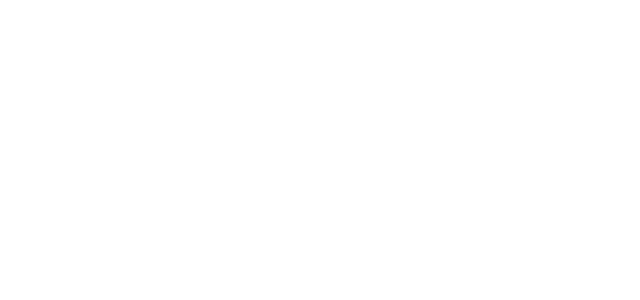
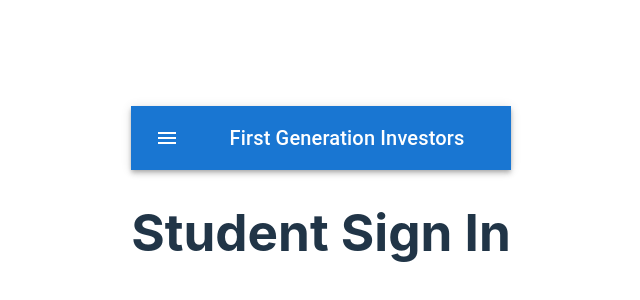
Before and after one commit to cfgjc24/Team-4, a React (Vite) app in the folder frontend/: page / in a window 1280 px wide. Before the commit this address had no page. Shown: the part 200-500 px from the top of the page, without its empty margins (319-959 px from the left). Built offline with nearby package versions, Linux system fonts and the light colour scheme.

Commit message:
made new folders

```diff
--- a/frontend/src/App.jsx
+++ b/frontend/src/App.jsx
@@ -10,8 +10,8 @@
     <>
       <Router>
         <Routes>
-           {/* <Route path="/" element={<LoginPage/>} />
-          <Route path="/create-account" element={<CreateAccount/>} />  */}
+            <Route path="/" element={<StudentSignIn/>} />
+         {/* <Route path="/create-account" element={<CreateAccount/>} />  */}
           {/* <Route path="/student-signup" element={<StudentSignIn/>} />  */}
           {/* <Route path = "/tutor-signup" element={<TutorSignIn/>} />
           <Route path = "/teacher-signup" element={<TeacherSignIn/>} />
--- /dev/null
+++ b/frontend/src/components/Header.jsx
@@ -0,0 +1,30 @@
+import React from 'react';
+import AppBar from '@mui/material/AppBar';
+import Toolbar from '@mui/material/Toolbar';
+import Typography from '@mui/material/Typography';
+import Button from '@mui/material/Button';
+import IconButton from '@mui/material/IconButton';
+import MenuIcon from '@mui/icons-material/Menu';
+
+export default function Header() {
+  return (
+    <AppBar position="static">
+      <Toolbar>
+        <IconButton
+          size="large"
+          edge="start"
+          color="inherit"
+          aria-label="menu"
+          sx={{ mr: 2 }}
+        >
+          <MenuIcon />
+        </IconButton>
+
+        <Typography variant="h6" component="div" sx={{ flexGrow: 1 }}>
+         First Generation Investors
+        </Typography>
+
+      </Toolbar>
+    </AppBar>
+  );
+}
--- a/frontend/src/pages/StudentSignIn.jsx
+++ b/frontend/src/pages/StudentSignIn.jsx
@@ -1,9 +1,11 @@
 import React from 'react';
+import Header from '../components/header';
 
 
 function StudentSignIn() {
     return (
         <div>
+            <Header />
             <h1>Student Sign In</h1>
         </div>
     )
```
